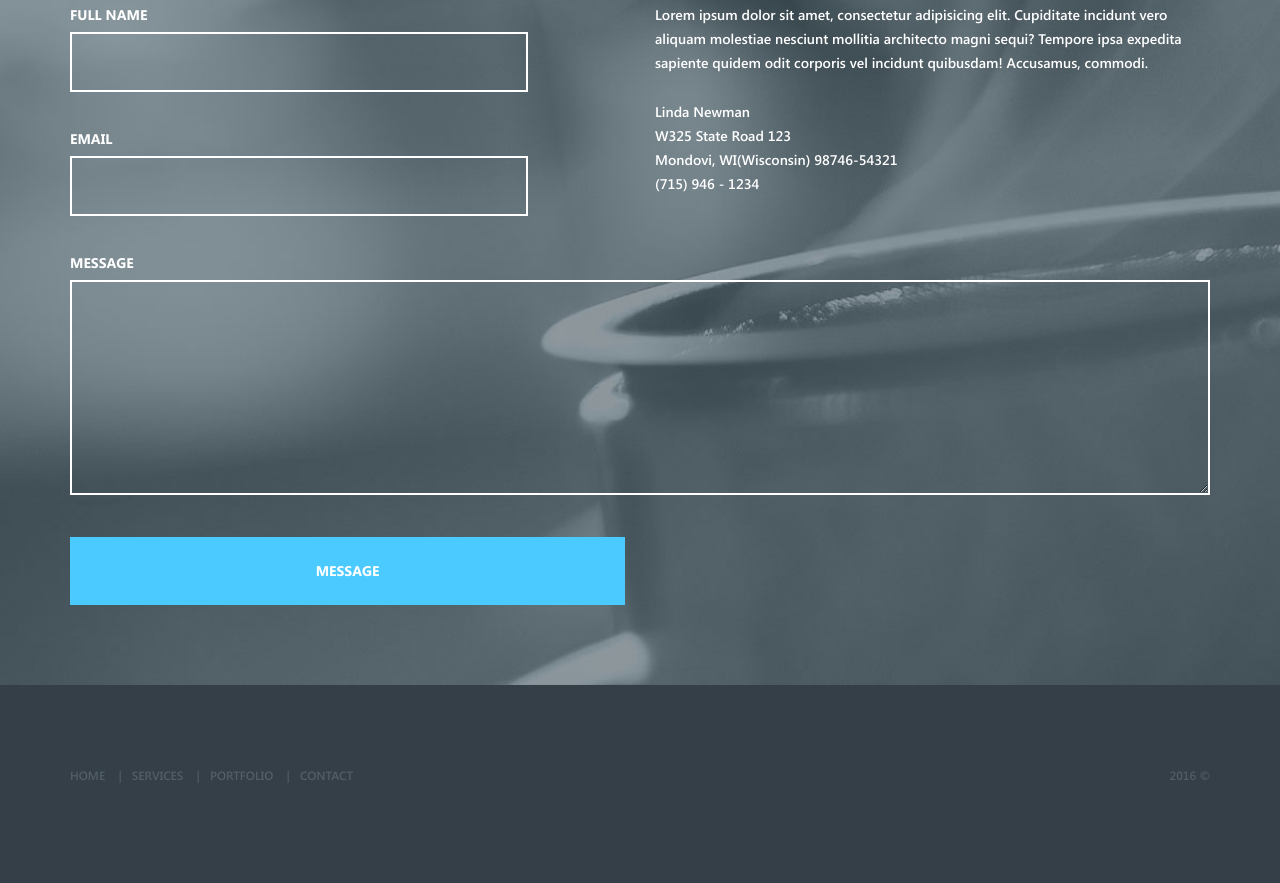
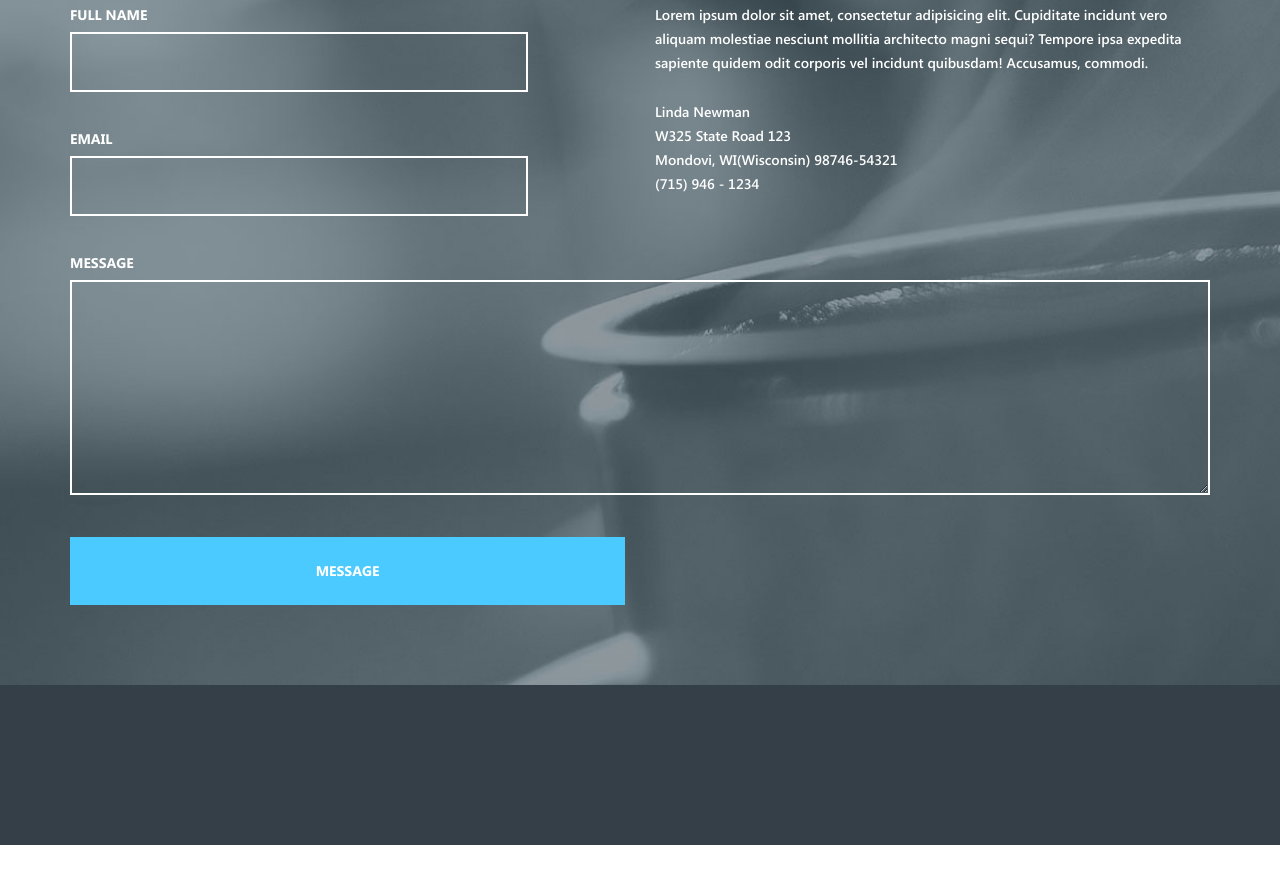
Before and after one commit to nebelenchuk/BluEasy, a plain HTML site: page index.html in a window 1280 px wide. Shown: the part 4251-5134 px from the top of the page. After the commit the page ends 5096 px from the top, so only its background shows below. Drawn offline with nearby package versions, Linux system fonts and the light colour scheme.

Commit message:
delete footer code

```diff
--- a/index.html
+++ b/index.html
@@ -322,19 +322,7 @@
   </section>
   <!-- //stn-contact -->
   <footer class="site-footer">
-    <div class="container">
-      <nav>
-        <ul class="footer-nav" id="Footer-menu">
-          <li><a href="#Home">Home</a></li>
-          <li><a href="#Services">Services</a></li>
-          <li><a href="#Portfolio">Portfolio</a></li>
-          <li><a href="#Contact">Contact</a></li>
-        </ul>
-        <!-- footer-nav -->
-      </nav>
-      <p class="copyright">2016 &copy;</p>
-    </div>
-    <!-- container -->
+
   </footer>
   <!-- /footer -->
   <!-- jQuery for older IE -->
```
